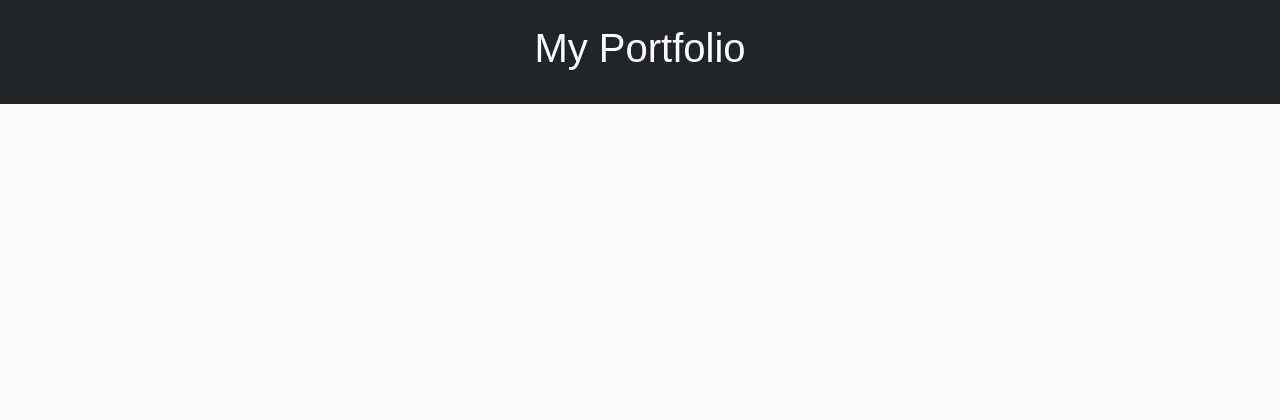
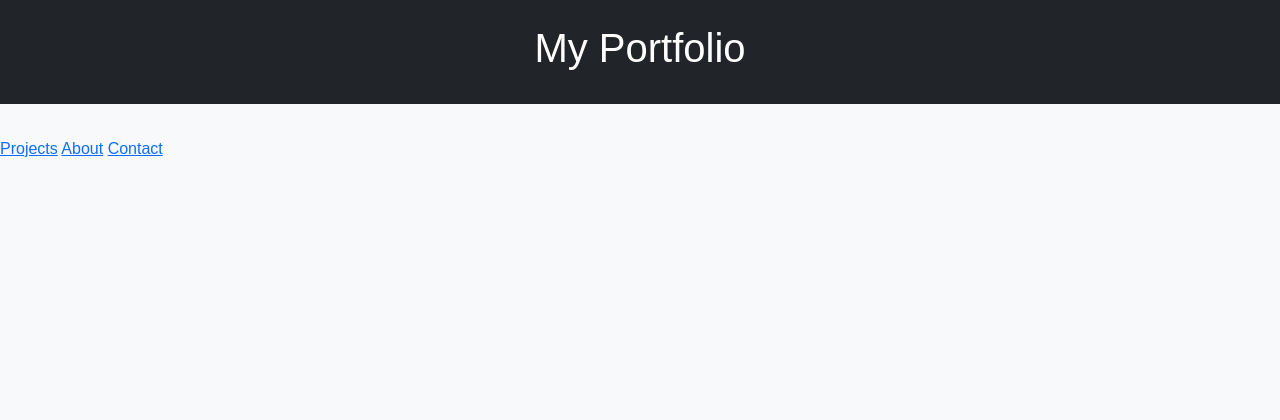
Before and after one commit to sakalova/DjangoPortfolio, a Django app: template projects/templates/projects/base.html in a window 1280 px wide. Shown: the top 420 px of the page. Run offline with Django 4.2, Linux system fonts and the light colour scheme; the template is opened without the code that fills it, so the values that code supplies are empty.

Commit message:
feat(html): Added nav tag to base html

```diff
--- a/projects/templates/projects/base.html
+++ b/projects/templates/projects/base.html
@@ -14,6 +14,11 @@
     <link rel="stylesheet" href="{% static 'projects/css/base.css' %}">
 </head>
 <body>
+    <nav>
+        <a href="{% url 'projects:all_projects' %}">Projects</a>
+        <a href="#">About</a>
+        <a href="#">Contact</a>
+    </nav>
     {% block content %}
 
     {% endblock %}
```
